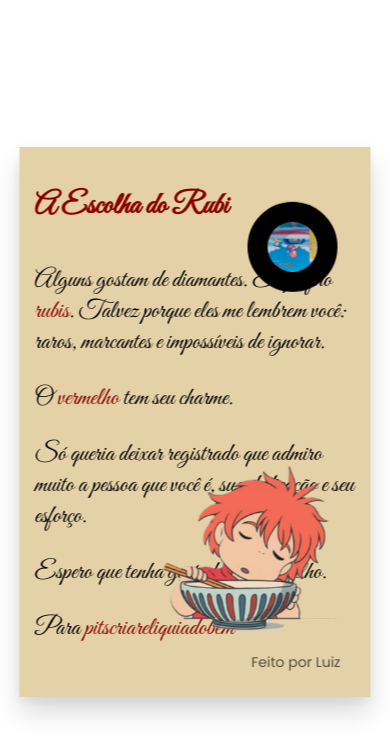
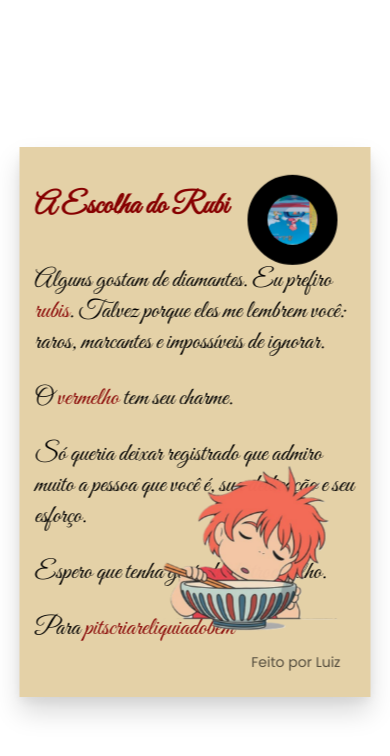
Before and after one commit to LuizDelio/projetoju, a plain HTML site: page carta.html in a window 390 px wide. Drawn offline with Linux system fonts and the light colour scheme; a web font is replaced by a local one.

Commit message:
Adjust ponyoDisco position and transform properties

```diff
--- a/style.css
+++ b/style.css
@@ -274,9 +274,9 @@
 
     #ponyoDisco {
         position: absolute;
-        top: 10%;
+        top: 5%;
         left: 60%;
-        transform: translate(-90%, -40%);
+        transform: translate(-95%, -40%);
 
         width: 50px;
         border-radius: 100px;
```
